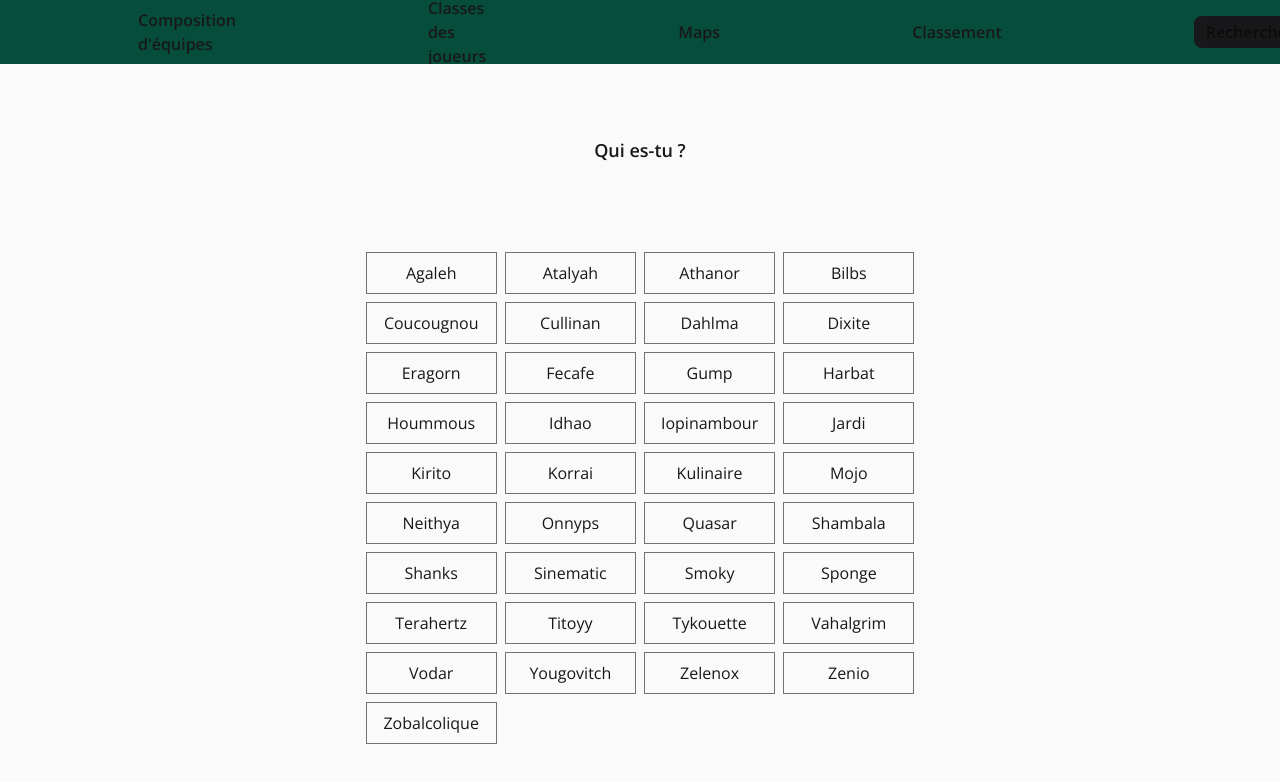
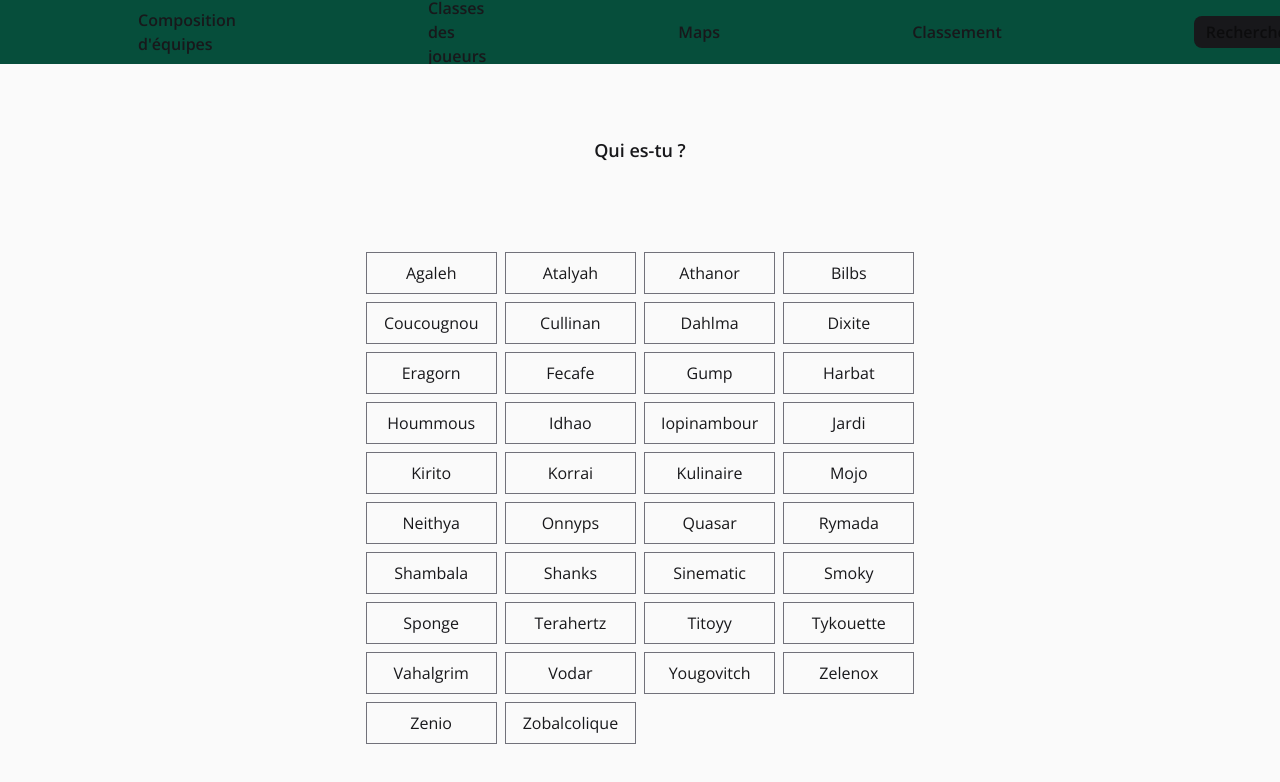
Before and after one commit to Sinematic/Omerta-Team-Builder, a React (Vite) app: page / in a window 1280 px wide. Shown: the top 782 px of the page. Built offline with nearby package versions, Linux system fonts and the light colour scheme.

Commit message:
updated list

```diff
--- a/src/data/players.json
+++ b/src/data/players.json
@@ -35,5 +35,6 @@
     { "name": "Gump", "classes": [ "Xélor", "Ecaflip", "Iop", "Forgelance", "Ouginak" ] },
     { "name": "Neithya", "classes": [ "Eliotrope", "Eniripsa" ] },
     { "name": "Hoummous", "classes": [ "Xélor", "Steamer", "Osamodas", "Ouginak", "Eniripsa" ] },
-    { "name": "Iopinambour", "classes": [ "Iop" ] }
+    { "name": "Iopinambour", "classes": [ "Iop" ] },
+    { "name": "Rymada", "classes": [ "Iop", "Eliotrope" ] }
 ]
--- a/src/features/maps/MapCard.tsx
+++ b/src/features/maps/MapCard.tsx
@@ -34,14 +34,14 @@ export default function MapCard({ map, mapSetter, excludeMap }: MapCardProps) {
                 <img src={map.image} alt={map.name} className="w-full object-cover rounded-lg shadow-md" />
             </div>
 
-            {excludeMap &&
+            {excludeMap && (
                 <div className="w-[36px] p-[2px] bg-[rgb(var(--slate))] absolute top-2 right-2 rounded-md" onClick={(e) => {
                     e.stopPropagation()
                     excludeMap?.(map.name)
                 }} >
                     <img src={trashIcon} alt="Supprimer carte" />
                 </div>
-            }
+            )}
 
             {confirmOpen && mapSetter && (
                 <Overlay onConfirm={handleClick} onCancel={() => setConfirmOpen(false)}
```
